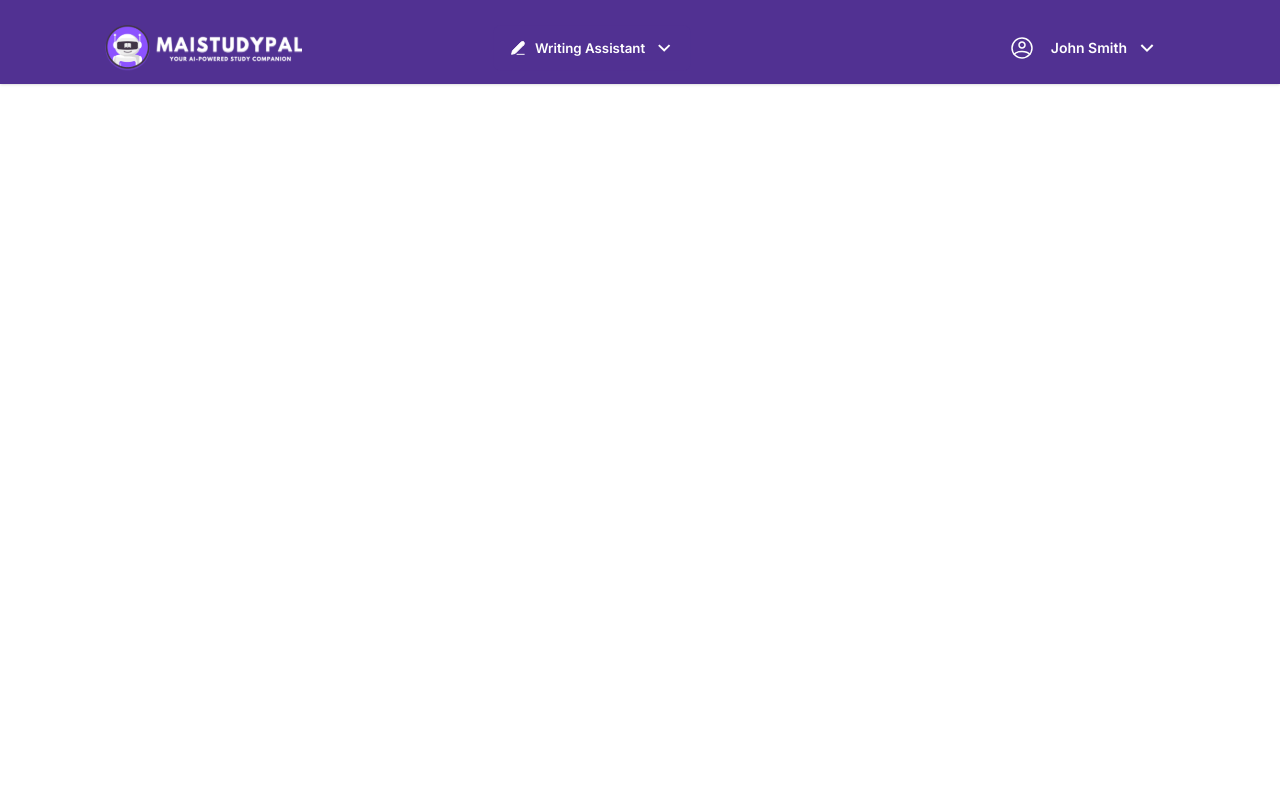
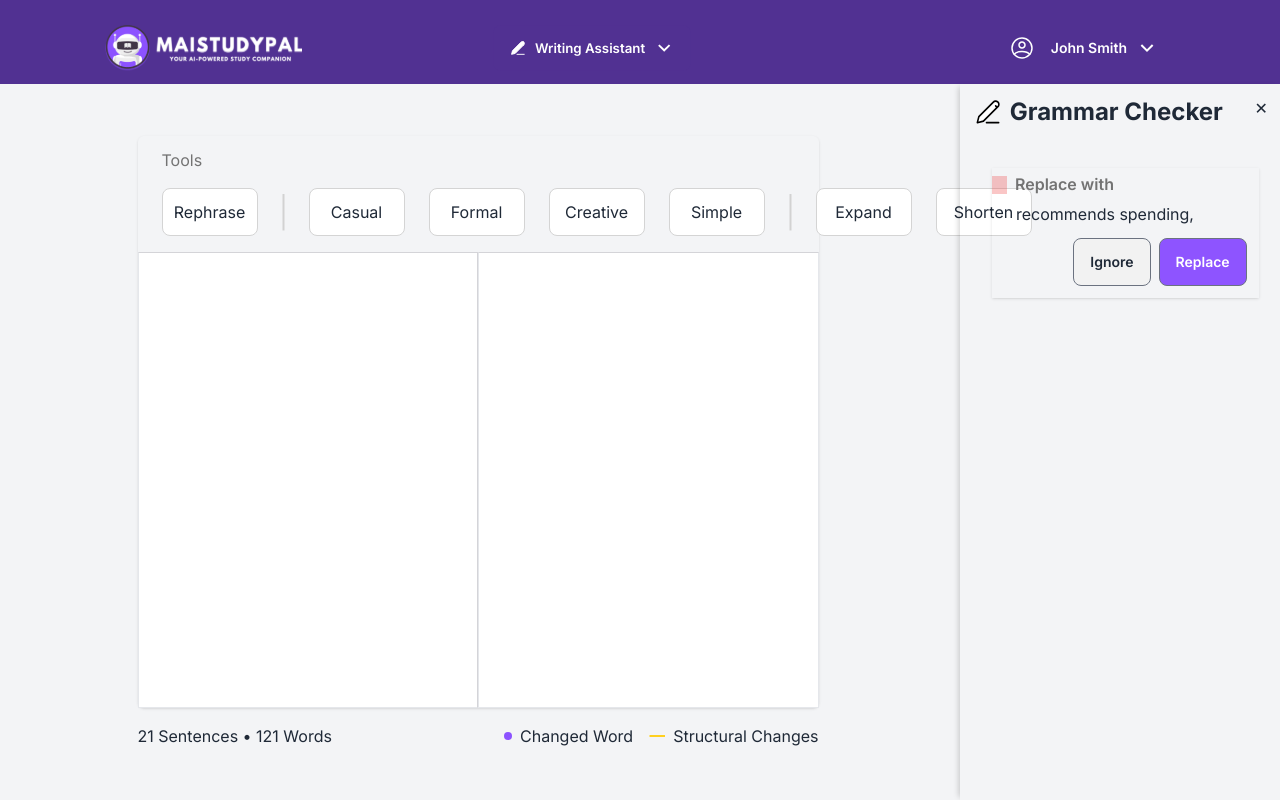
Before and after one commit to ramca09/MaiStudyPal, a Next.js app: page /wassistant in a window 1280 px wide. Built offline with nearby package versions, Linux system fonts and the light colour scheme.

Commit message:
figma translation

```diff
--- a/src/components/LandingPage/part3.jsx
+++ b/src/components/LandingPage/part3.jsx
@@ -8,7 +8,9 @@ import Link from "next/link";
 const Part3 = () => {
   return (
     <div className="hero min-h-screen py-28 bg-base-150 relative mt-52">
-      <div className="absolute left-[7.6rem] -mt-72">
+      <div className="hero-content">
+        <div className="mt-6 space-x-12 lg:grid lg:grid-rows-3 lg:gap-y-80 lg:space-x-0 relative">
+          <div className="absolute -left-20 top-8">
             <Image src={Logo} alt="Logo" />
             <svg
               className="absolute ml-5 -mt-1"
@@ -39,8 +41,6 @@ const Part3 = () => {
               </defs>
             </svg>
           </div>
-      <div className="hero-content">
-        <div className="mt-6 space-x-12 lg:grid lg:grid-rows-3 lg:gap-y-80 lg:space-x-0">
           <div className="mt-6 space-y-12 lg:grid lg:grid-cols-2 lg:gap-x-16 lg:space-y-0">
             <div className="group relative">
               <div className="relative rounded-lg bg-white sm:aspect-h-1 sm:aspect-w-2 lg:aspect-h-1 lg:aspect-w-1 sm:h-64">
@@ -99,6 +99,27 @@ const Part3 = () => {
 
           <div className="mt-6 space-y-12 lg:grid lg:grid-cols-2 lg:gap-x-16 lg:space-y-0">
             <div className="group relative">
+              <div className="relative h-full w-full rounded-lg bg-white sm:aspect-h-1 sm:aspect-w-2 lg:aspect-h-1 lg:aspect-w-1 sm:h-64">
+                <Image
+                  className="absolute -top-7"
+                  src={Backboardframe}
+                  alt="Back Board Frame"
+                />
+                <Image
+                  src={WindowFrameSvg}
+                  className="absolute top-0 left-11 pr-[5rem]"
+                  alt="Window Frame"
+                />
+                <Image
+                  className="absolute top-[2.05rem] lg:left-[2.75rem] pr-[4.5rem]"
+                  src={Videoframe}
+                  alt="Video Frame"
+                />
+              </div>
+
+              {/* <div className="w-[40rem] h-[40rem] absolute rounded-full bg-gradient-radial from-purple-300 to-white opacity-75 blur-3xl"></div>             */}
+            </div>
+            <div className="group relative">
               <div className="relative rounded-lg bg-white sm:aspect-h-1 sm:aspect-w-2 lg:aspect-h-1 lg:aspect-w-1 sm:h-64">
                 <div className="text-5xl font-bold">AI Summarizer</div>
                 <div className="pt-6 text-[1.1rem] font-medium">
@@ -129,27 +150,6 @@ const Part3 = () => {
                   </svg>
                 </Link>
               </div>
-            </div>
-            <div className="group relative">
-              <div className="relative h-full w-full rounded-lg bg-white sm:aspect-h-1 sm:aspect-w-2 lg:aspect-h-1 lg:aspect-w-1 sm:h-64">
-                <Image
-                  className="absolute -top-7"
-                  src={Backboardframe}
-                  alt="Back Board Frame"
-                />
-                <Image
-                  src={WindowFrameSvg}
-                  className="absolute top-0 left-11 pr-[5rem]"
-                  alt="Window Frame"
-                />
-                <Image
-                  className="absolute top-[2.05rem] lg:left-[2.75rem] pr-[4.5rem]"
-                  src={Videoframe}
-                  alt="Video Frame"
-                />
-              </div>
-
-              {/* <div className="w-[40rem] h-[40rem] absolute rounded-full bg-gradient-radial from-purple-300 to-white opacity-75 blur-3xl"></div>             */}
             </div>
           </div>
 
--- a/src/components/Tools/writingassistant.jsx
+++ b/src/components/Tools/writingassistant.jsx
@@ -1,9 +1,149 @@
+"use client";
 import { ToolHeader } from "components/Navbar";
+import { useState } from "react";
 
 const WritingAssistant = () => {
+  const [status, setStatus] = useState({});
+
   return (
     <>
-      <ToolHeader type="wassistant" />
+      <div className="flex h-screen">
+        {/* -- Main Content -- */}
+        <div className="flex flex-col flex-1">
+          <ToolHeader type="wassistant" id="navbar-summarizer" />
+          {/* <!-- Main Content Area --> */}
+          <main className="flex bg-gray-100 flex-1">
+            {/* main content */}
+            <div className="w-3/4 flex-1 bg-gray-100 p-6 relative flex justify-center items-center flex-col">
+              <div className="w-3/4 relative rounded-md shadow flex items-start justify-start flex-col">
+                <div className="text-neutral-500 font-normal mt-3 ml-6">
+                  Tools
+                </div>
+                <div className="flex ml-6 mt-4">
+                  <label
+                    onClick={() => {
+                      setStatus({ ...status, rephrase: !status.rephrase });
+                    }}
+                    className="bg-white w-24 h-12 cursor-pointer rounded-lg border border-neutral-300 justify-center items-center gap-2.5 inline-flex"
+                  >
+                    Rephrase
+                  </label>
+                  <svg
+                    className="ml-6 mt-1.5"
+                    width="3"
+                    height="37"
+                    viewBox="0 0 3 37"
+                    fill="none"
+                    xmlns="http://www.w3.org/2000/svg"
+                  >
+                    <path d="M1.5 0V36.5" stroke="#D2D2D2" strokeWidth="2" />
+                  </svg>
+                  <label className="ml-6 bg-white w-24 h-12 cursor-pointer rounded-lg border border-neutral-300 justify-center items-center gap-2.5 inline-flex">
+                    Casual
+                  </label>
+                  <label className="ml-6 bg-white w-24 h-12 cursor-pointer rounded-lg border border-neutral-300 justify-center items-center gap-2.5 inline-flex">
+                    Formal
+                  </label>
+                  <label className="ml-6 bg-white w-24 h-12 cursor-pointer rounded-lg border border-neutral-300 justify-center items-center gap-2.5 inline-flex">
+                    Creative
+                  </label>
+                  <label className="ml-6 bg-white w-24 h-12 cursor-pointer rounded-lg border border-neutral-300 justify-center items-center gap-2.5 inline-flex">
+                    Simple
+                  </label>
+                  <svg
+                    className="ml-6 mt-1.5"
+                    width="3"
+                    height="37"
+                    viewBox="0 0 3 37"
+                    fill="none"
+                    xmlns="http://www.w3.org/2000/svg"
+                  >
+                    <path d="M1.5 0V36.5" stroke="#D2D2D2" strokeWidth="2" />
+                  </svg>
+                  <label className="ml-6 bg-white w-24 h-12 cursor-pointer rounded-lg border border-neutral-300 justify-center items-center gap-2.5 inline-flex">
+                    Expand
+                  </label>
+                  <label className="ml-6 bg-white w-24 h-12 cursor-pointer rounded-lg border border-neutral-300 justify-center items-center gap-2.5 inline-flex">
+                    Shorten
+                  </label>
+                </div>
+                <div className="mt-4 flex justify-center items-center w-full">
+                  <div className="w-1/2 h-[28.56rem] border border-t-zinc-300 border-r-zinc-300">
+                    <textarea className="w-full h-full resize-none p-5"></textarea>
+                  </div>
+                  <div className="w-1/2 h-[28.56rem] border border-t-zinc-300">
+                    <textarea className="w-full h-full resize-none p-5"></textarea>
+                  </div>
+                </div>
+              </div>
+              <div className="flex justify-between w-3/4 mt-4">
+                <span className="justify-start">21 Sentences • 121 Words</span>
+                <span className="flex items-center">
+                  <svg
+                    className="mr-2"
+                    width="8"
+                    height="8"
+                    viewBox="0 0 8 8"
+                    fill="none"
+                    xmlns="http://www.w3.org/2000/svg"
+                  >
+                    <circle cx="4" cy="4" r="4" fill="#8C52FF" />
+                  </svg>
+                  Changed Word
+                  <svg
+                    className="ml-4 mr-2"
+                    width="16"
+                    height="2"
+                    viewBox="0 0 16 2"
+                    fill="none"
+                    xmlns="http://www.w3.org/2000/svg"
+                  >
+                    <path d="M0.5 1H16" stroke="#FFD01F" strokeWidth="2" />
+                  </svg>
+                  Structural Changes
+                </span>
+              </div>
+            </div>
+            {/* pdf viewer */}
+            <div
+              className="w-1/4 sidebar-shadow h-full border-none relative"
+              hidden={false}
+            >
+              <div className="flex justify-between w-full">
+                <span className="ml-3 mt-3 text-2xl font-bold flex justify-center items-center">
+                  <svg
+                    className="w-8 h-8 text-black fill-white rounded-none"
+                    viewBox="0 0 40 40"
+                    fill="none"
+                    xmlns="http://www.w3.org/2000/svg"
+                  >
+                    <path
+                      d="M18.0952 33.3333H33.3333M29.5238 12.381L31.4285 14.2857M32.3809 7.61905C32.7562 7.99421 33.0539 8.43963 33.257 8.92987C33.4601 9.4201 33.5646 9.94555 33.5646 10.4762C33.5646 11.0068 33.4601 11.5323 33.257 12.0225C33.0539 12.5127 32.7562 12.9582 32.3809 13.3333L14.2857 31.4286L6.66663 33.3333L8.57139 25.821L26.6742 7.62667C27.3878 6.90966 28.3448 6.48717 29.3554 6.44306C30.366 6.39895 31.3562 6.73646 32.1295 7.38857L32.3809 7.61905Z"
+                      stroke="black"
+                      strokeWidth="2"
+                      strokeLinecap="round"
+                      strokeLinejoin="round"
+                    />
+                  </svg>
+                  &nbsp;Grammar Checker
+                </span>
+                <span className="mr-3 mt-3">✕</span>
+              </div>
+              <div className="flex w-10/12 shadow mt-10 ml-8 flex-col">
+                <div className="flex mt-2">
+                  <div className="w-[15px] h-[18px] bg-red-500 bg-opacity-30" />
+                  <div className="ml-2 font-semibold leading-none text-neutral-500">Replace with</div>
+                </div>
+                <div className="flex mt-2 ml-6">recommends spending,</div>
+                <div className="flex justify-end items-center p-3">
+                    <button className="btn normal-case border border-gray-500">Ignore</button>
+                    <button className="btn normal-case border border-gray-500 ml-2 bg-prd-grad-from text-white">Replace</button>
+                </div>
+              </div>
+            </div>
+          </main>
+        </div>
+      </div>
     </>
   );
 };
--- a/src/styles/globals.css
+++ b/src/styles/globals.css
@@ -8,7 +8,7 @@
   }
 
   ::-webkit-scrollbar-track {
-    background-color: rgba(241, 241, 241, 0);
+    background-color: rgba(0, 0, 0, 0);
     border-radius: 5px;
   }
 
```
Lines whose indentation alone changed are shown as unchanged.
